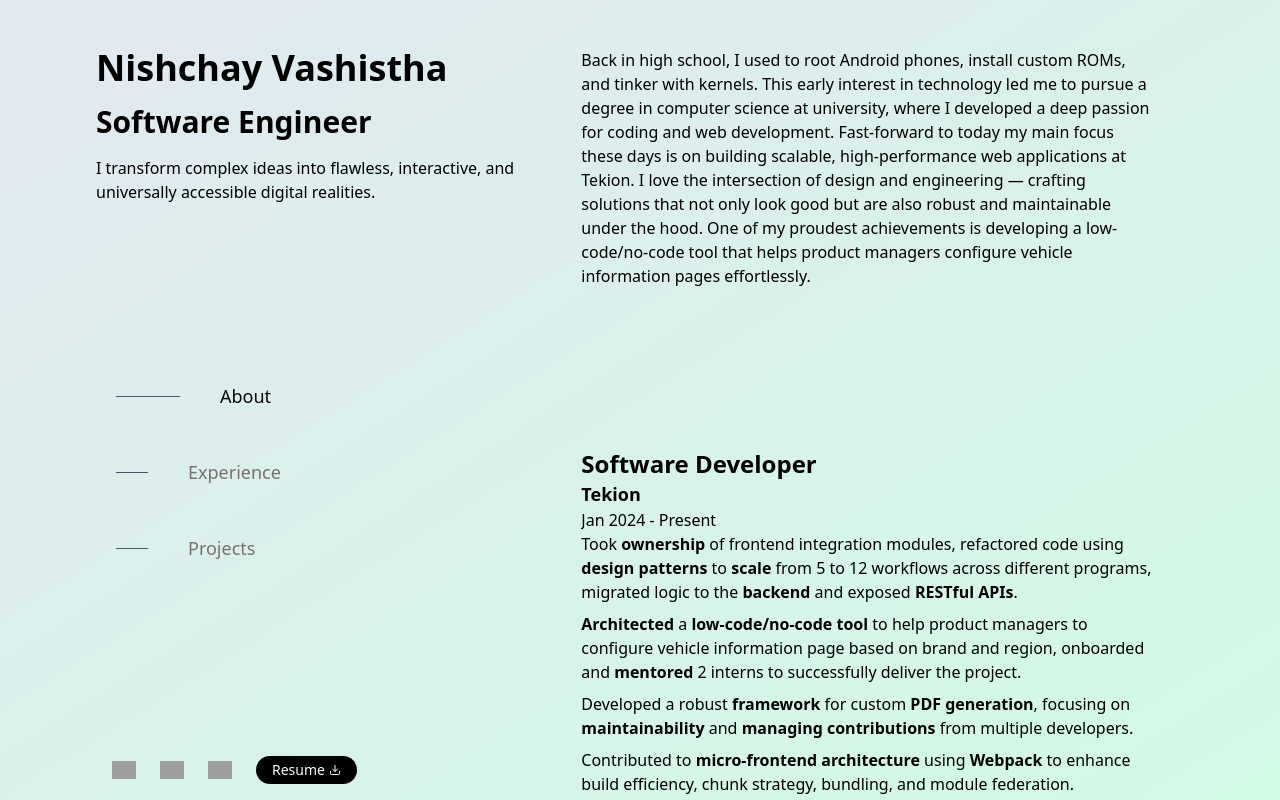
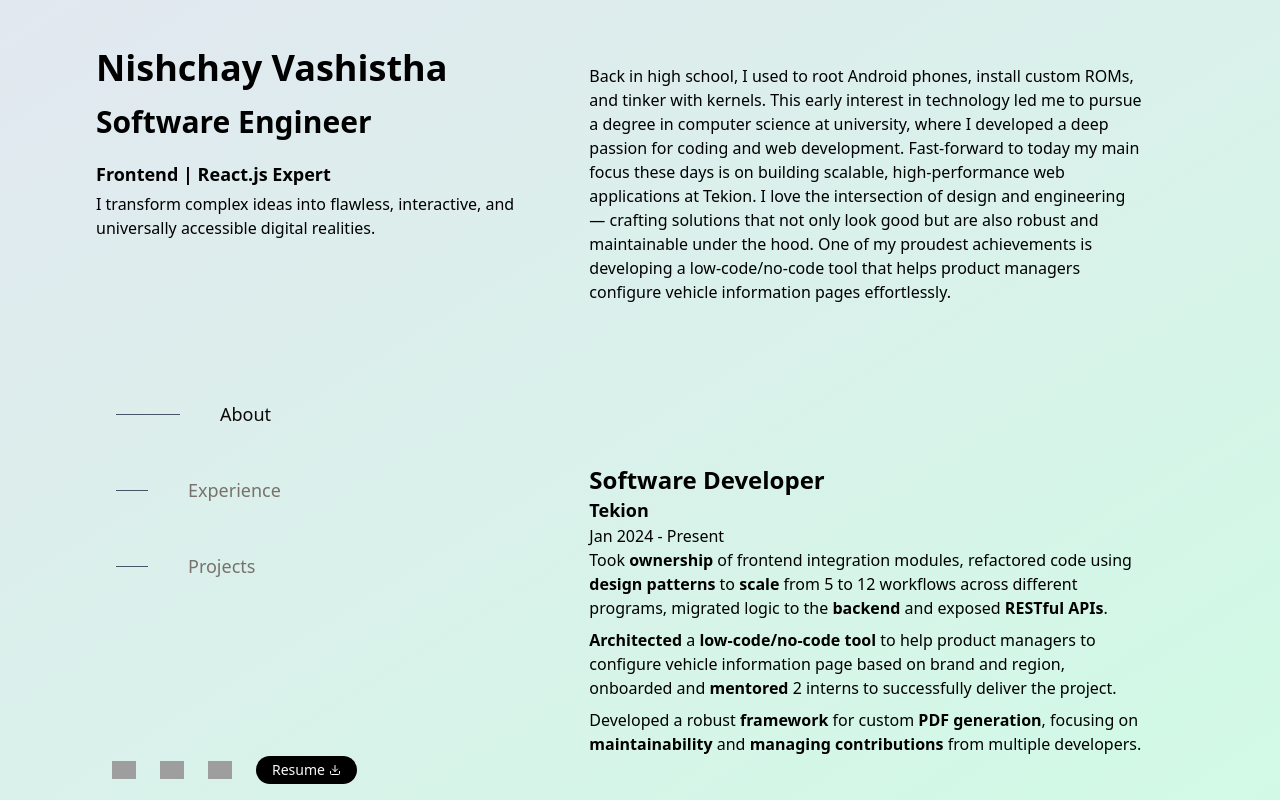
Before and after one commit to nishchay-v/nishchay-v-site, a Next.js app: page / in a window 1280 px wide. Built offline with nearby package versions, Linux system fonts and the light colour scheme; grey boxes are pictures that could not be loaded.

Commit message:
refactor: improve ContactList component and add ItemLink component

```diff
--- a/src/app/components/ContactList.tsx
+++ b/src/app/components/ContactList.tsx
@@ -27,9 +27,9 @@ const SOCIAL_LINKS = [
       'https://raw.githubusercontent.com/nishchay-v/nishchay-v-site/main/public/svg/Email.svg',
   },
 ];
-export default function ContactList() {
+export default function ContactList({ className }: { className: string }) {
   return (
-    <ul className='flex space-x-6 p-4 items-center'>
+    <ul className={`flex space-x-6 items-center ${className}`}>
       {SOCIAL_LINKS.map((link, index) => (
         <li key={index}>
           <a href={link.url} target='_blank' rel='externa'>
--- /dev/null
+++ b/src/app/components/ItemLink.tsx
@@ -0,0 +1,54 @@
+import { LucideProps } from 'lucide-react';
+
+import NextImage from '@/components/NextImage';
+
+export default function ItemLink(
+  item:
+    | {
+        title: string;
+        company: string;
+        duration: string;
+        description: React.JSX.Element;
+      }
+    | {
+        title: string;
+        description: React.JSX.Element;
+        url: string;
+        urlText: string;
+        imageUrl: string;
+        icon?: undefined;
+      }
+    | {
+        title: string;
+        description: React.JSX.Element;
+        url: string;
+        urlText: string;
+        icon: React.ForwardRefExoticComponent<
+          Omit<LucideProps, 'ref'> & React.RefAttributes<SVGSVGElement>
+        >;
+        imageUrl?: undefined;
+      }
+) {
+  return (
+    'url' in item && (
+      <a
+        href={item.url}
+        target='_blank'
+        rel='external'
+        className='flex p-2 items-center rounded-full bg-white w-fit my-2'
+      >
+        {item.urlText}
+        {'imageUrl' in item && (
+          <NextImage
+            width={24}
+            height={24}
+            src={item.imageUrl ?? ''}
+            alt={item.title}
+            className='ml-4'
+          />
+        )}
+        {item.icon && <item.icon size={24} className='ml-4' />}
+      </a>
+    )
+  );
+}
--- a/src/app/page.tsx
+++ b/src/app/page.tsx
@@ -1,11 +1,13 @@
 'use client';
 
+import { LucideExternalLink } from 'lucide-react';
 import Head from 'next/head';
 import React, { useCallback, useEffect, useRef, useState } from 'react';
 import '@/lib/env';
 
-import NextImage from '@/components/NextImage';
 import { Tabs, TabsList, TabsTrigger } from '@/components/ui/tabs';
+
+import ItemLink from '@/app/components/ItemLink';
 
 import ContactList, { GITHUB_LOGO } from './components/ContactList';
 
@@ -219,7 +221,7 @@ const PAGE_SECTIONS = [
         title: 'Dashcode',
         description: <ProjectDashCode />,
         url: 'https://github.com/nishchay-v/DashCode?tab=readme-ov-file#dashcode-android-app',
-        urlText: 'View on GitHub',
+        urlText: 'Code Repo',
         imageUrl: GITHUB_LOGO,
       },
       {
@@ -227,13 +229,13 @@ const PAGE_SECTIONS = [
         description: <ProjectNextJsPokedex />,
         url: 'https://next-pokedex-blue.vercel.app/',
         urlText: 'View Live',
-        imageUrl: GITHUB_LOGO,
+        icon: LucideExternalLink,
       },
       {
         title: 'Chatbot',
         description: <ProjectChatbot />,
         url: 'https://github.com/nishchay-v/DashCode',
-        urlText: 'View on GitHub',
+        urlText: 'Code Repo',
         imageUrl: GITHUB_LOGO,
       },
     ],
@@ -252,7 +254,7 @@ export default function HomePage() {
     if (!container) return;
 
     const { scrollTop, clientHeight, offsetTop } = container;
-    const isMobile = window.innerWidth < 640;
+    const isMobile = window.innerWidth < 768;
     const scrollPosition = isMobile ? scrollTop : scrollTop + clientHeight / 4;
 
     const currentSectionIndex = sectionRefs.current.findIndex((section) => {
@@ -293,7 +295,7 @@ export default function HomePage() {
   };
 
   const renderTabs = () => (
-    <Tabs className='p-4 h-full max-sm:hidden' orientation='vertical'>
+    <Tabs className='p-4 h-full max-md:hidden' orientation='vertical'>
       <TabsList className='flex-col h-full bg-transparent items-start'>
         {PAGE_SECTIONS.map((section, index) => (
           <TabsTrigger
@@ -313,26 +315,24 @@ export default function HomePage() {
   return (
     <>
       <Head>
-        <title>Nishchay Vashistha- Software Engineer</title>
+        <title>Nishchay Vashistha - Software Engineer</title>
       </Head>
       <body className='bg-gradient-to-br from-slate-200 to-emerald-100 h-screen'>
         <div className='mx-auto max-w-screen-xl px-6 font-sans md:px-12 lg:px-24 py-0 h-full'>
-          <div className='grid sm:grid-cols-12 max-sm:grid-rows-3 h-full'>
-            <div className='sm:col-span-5 max-sm:row-span-1 sm:h-full flex flex-col justify-between items-start max-h-screen pt-6 sm:pt-12 sticky'>
+          <div className='grid md:grid-cols-12 max-md:grid-rows-3 h-full'>
+            <div className='md:col-span-5 max-md:row-span-1 md:h-full flex flex-col justify-between items-start max-h-screen pt-6 md:pt-12 sticky'>
               <h1>Nishchay Vashistha</h1>
-              <h2 className='my-2 sm:my-4'>Software Engineer</h2>
+              <h2 className='my-2 md:my-4'>Software Engineer</h2>
+              <h4 className='my-1'>Frontend | React.js Expert</h4>
               <p>
                 I transform complex ideas into flawless, interactive, and
                 universally accessible digital realities.
               </p>
               {renderTabs()}
-              <ContactList />
+              <ContactList className='md:p-4 pb-4' />
             </div>
-            <main
-              className='sm:col-span-7 max-sm:row-span-2 max-h-screen sm:pt-12 sm:px-8 px-2'
-              // ref={scrollContainerRef}
-            >
-              <h3 className='sm:hidden sticky'>
+            <main className='md:col-span-7 max-md:row-span-2 max-h-screen md:pt-12 md:px-8'>
+              <h3 className='md:hidden sticky h-[5%] border-b-[1px] border-gray-600'>
                 {
                   PAGE_SECTIONS.find((section) => section.key === activeTab)
                     ?.title
@@ -340,7 +340,7 @@ export default function HomePage() {
               </h3>
               <div
                 ref={scrollContainerRef}
-                className='overflow-y-auto space-y-20 md:space-y-40 h-full'
+                className='overflow-y-auto space-y-20 md:space-y-40 h-[95%] pt-4 px-2'
               >
                 {PAGE_SECTIONS.map((section, index) => (
                   <div
@@ -353,34 +353,19 @@ export default function HomePage() {
                     {typeof section.content === 'string' ? (
                       <p>{section.content}</p>
                     ) : (
-                      section.content.map((item, index) => (
-                        <div key={index} className='my-12'>
+                      section.content.map((item, index) => {
+                        return (
+                          <div key={index} className='md:my-12 my-6'>
                             <h3>{item.title}</h3>
-                          {'url' in item && (
-                            <a
-                              href={item.url}
-                              target='_blank'
-                              rel='external'
-                              className='flex py-4 items-center'
-                            >
-                              {item.urlText}
-                              {'imageUrl' in item && (
-                                <NextImage
-                                  width={24}
-                                  height={24}
-                                  src={item.imageUrl}
-                                  alt={item.title}
-                                  className='ml-4'
-                                />
-                              )}
-                            </a>
-                          )}
+                            {/* TOOD: convert to component */}
+                            {ItemLink(item)}
                             {'company' in item && <h4>{item.company}</h4>}
                             {'duration' in item && <p>{item.duration}</p>}
                             {'description' in item && item.description}
                             <p></p>
                           </div>
-                      ))
+                        );
+                      })
                     )}
                   </div>
                 ))}
```
Lines whose indentation alone changed are shown as unchanged.
